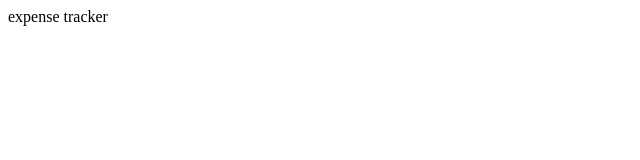
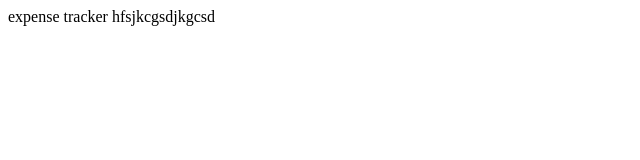
Before and after one commit to ashishgujjar22/expense-tracker, a plain HTML site: page index.html in a window 1280 px wide. Shown: the whole page, without its empty margins (0-640 px from the left). Drawn offline with Linux system fonts and the light colour scheme.

Commit message:
continue building ui

```diff
--- a/index.html
+++ b/index.html
@@ -8,7 +8,7 @@
 </head>
 <body>
     <div>
-        <span>expense tracker
+        <span>expense tracker hfsjkcgsdjkgcsd
         </span>
     </div>
 </body>
```
